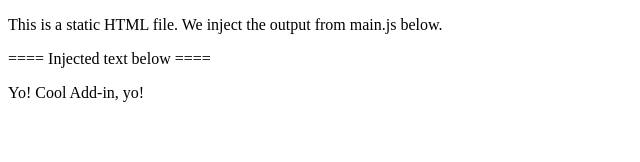
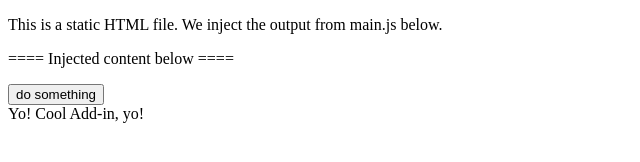
Before and after one commit to dentonlt/MinimalWordAddin, a website: page dist/taskpane.html in a window 1280 px wide. Shown: the whole page, without its empty margins (0-640 px from the left). Drawn offline with Linux system fonts and the light colour scheme.

Commit message:
Add button for doc interaction
button to insert text into Word document.
Requires access to office-js.

```diff
--- a/dist/taskpane.html
+++ b/dist/taskpane.html
@@ -1,4 +1,3 @@
-
 <!-- taskpane.html
 
   minimal Word Add-in taskpane sample
@@ -30,9 +29,13 @@
 	<main id="app-body">
 
     <div><p>This is a static HTML file. We inject the output from main.js below.</p></div>
-    <div><p>==== Injected text below ====</p></div>
+    <div><p>==== Injected content below ====</p></div>
 
     <div><p><script src="main.js"></script></p></div>
+
+    <button class="custom-button-control" id="doButton" type="button">
+      <span class="custom-button-control-label center-column-flex">do something</span>
+    </button>
 
 	</main>
   </body>
```
